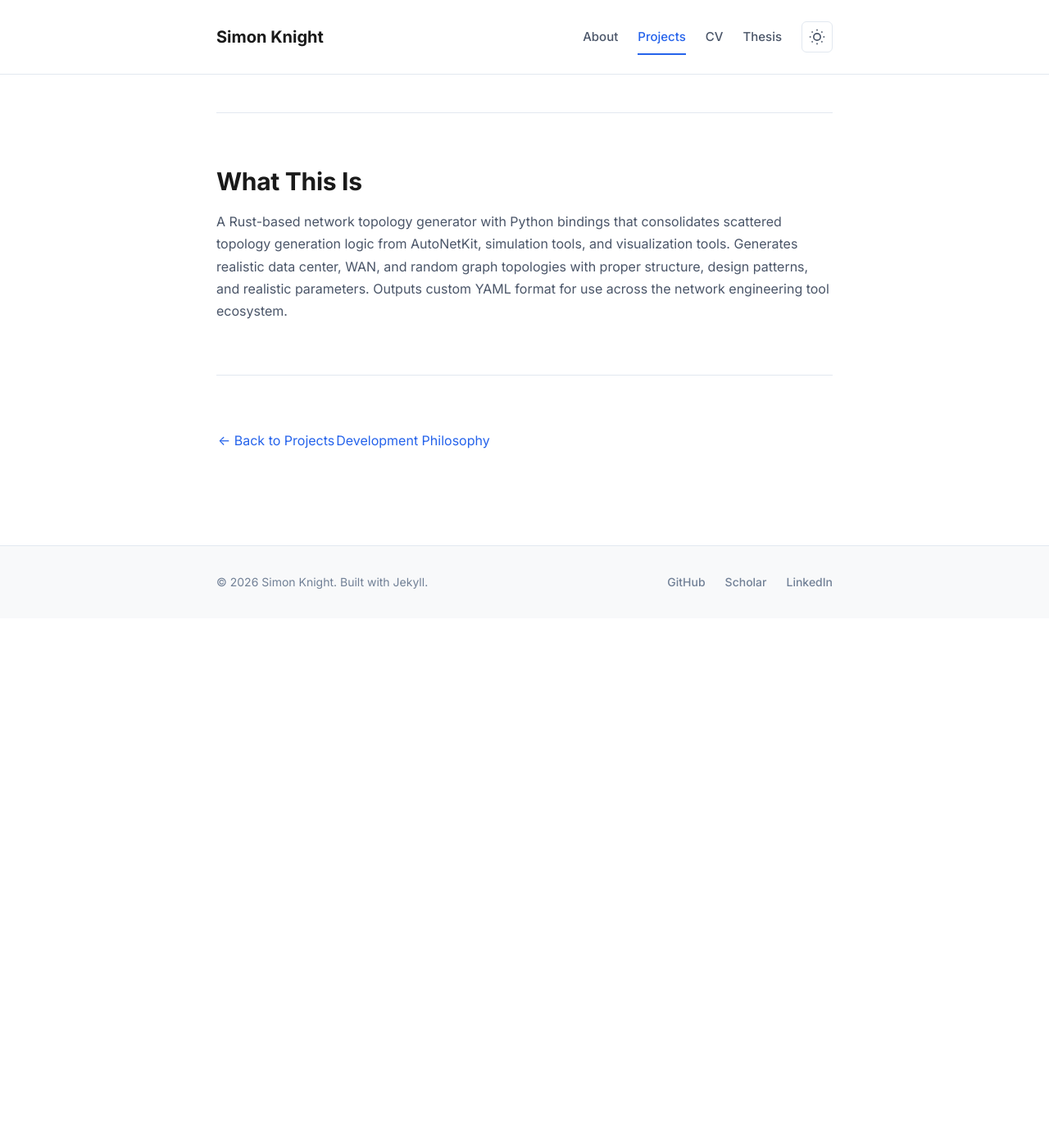
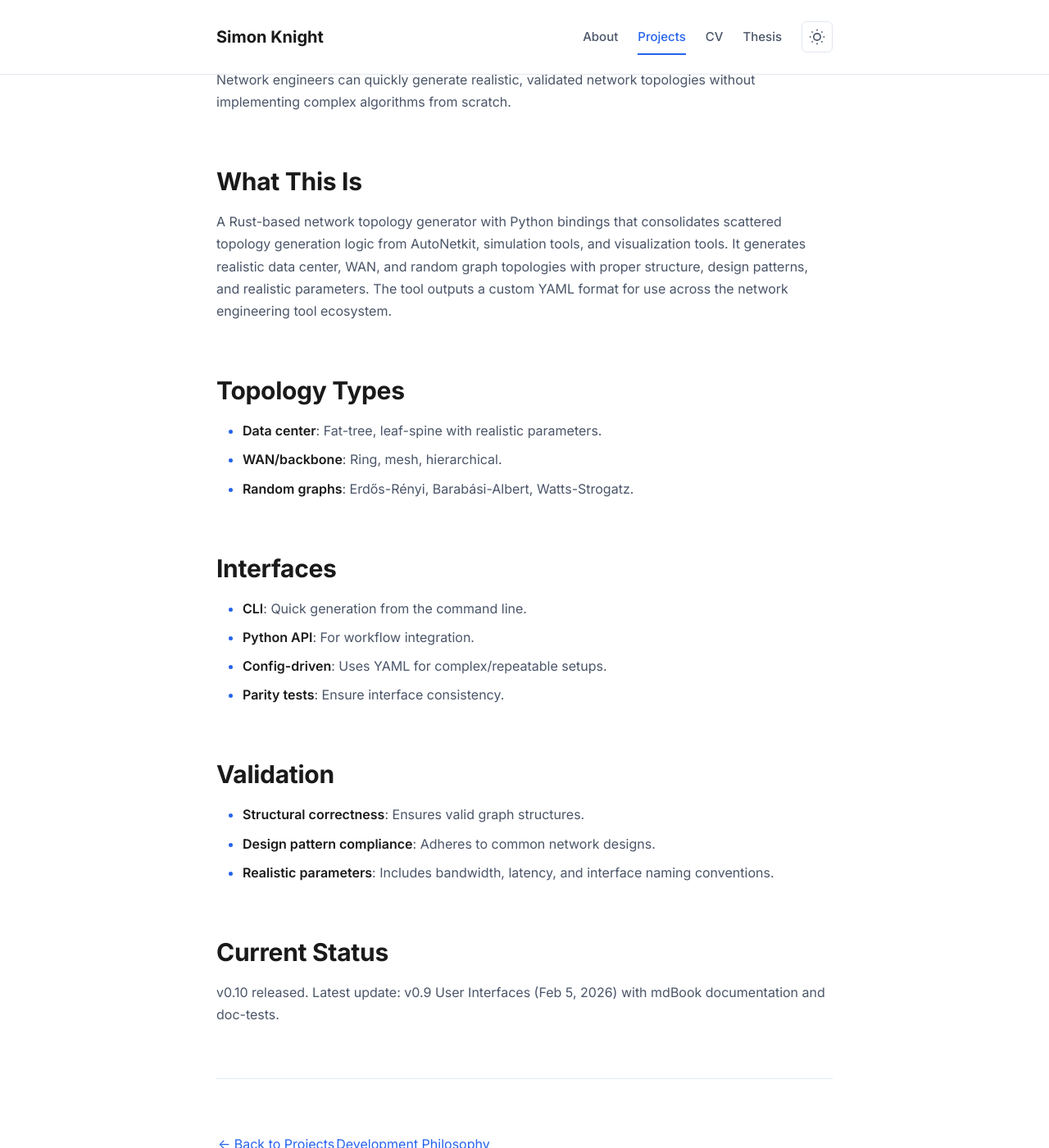
Before and after one commit to sk2/sk2.github.com, a Jekyll site: the page built from projects/topogen.md, in a window 1280 px wide and 1400 px high, scrolled down 690 px. Shown: the whole window at 82% size. Built offline with Jekyll 4.4.1, drawn with Linux system fonts in a browser that asks for light colours; nearby versions of some CDN libraries; our own code applies the rules of GitHub Pages for plain Markdown files; before the commit the page ends 1444 px from its top, so only the background shows below that; some of the changed text lies outside the part shown.

Commit message:
feat: restore detailed topogen project description
- Restore comprehensive project details for topogen from backup.
- Refine content to adhere to Strunk & White principles: conciseness, active voice, clarity.
- Populate 'Quick Facts' and expand 'Topology Types', 'Interfaces', and 'Validation' sections.
- Ensure consistent formatting and depth in generated project pages.

```diff
--- a/projects/topogen.md
+++ b/projects/topogen.md
@@ -4,30 +4,52 @@ layout: default
 
 # topogen
 
-<span class="status-badge status-active">Phase 15/15 (100%)</span>
+<span class="status-badge status-active">v0.10</span>
 
 [← Back to Projects](../projects)
 
 ---
 
+## Quick Facts
+
+| | |
+|---|---|
+| **Status** | Active, v0.10 released |
+| **Language** | Rust, Python (PyO3) |
+| **Started** | 2025 |
+
+---
 
 ## The Insight
 
 Network engineers can quickly generate realistic, validated network topologies without implementing complex algorithms from scratch.
 
-## Quick Facts
-
-| | |
-|---|---|
-| **Status** | Phase 15/15 (100%) |
-| **Language** | N/A |
-| **Started** | 2025 |
-
----
-
 ## What This Is
 
-A Rust-based network topology generator with Python bindings that consolidates scattered topology generation logic from AutoNetKit, simulation tools, and visualization tools. Generates realistic data center, WAN, and random graph topologies with proper structure, design patterns, and realistic parameters. Outputs custom YAML format for use across the network engineering tool ecosystem.
+A Rust-based network topology generator with Python bindings that consolidates scattered topology generation logic from AutoNetkit, simulation tools, and visualization tools. It generates realistic data center, WAN, and random graph topologies with proper structure, design patterns, and realistic parameters. The tool outputs a custom YAML format for use across the network engineering tool ecosystem.
+
+## Topology Types
+
+- **Data center**: Fat-tree, leaf-spine with realistic parameters.
+- **WAN/backbone**: Ring, mesh, hierarchical.
+- **Random graphs**: Erdős-Rényi, Barabási-Albert, Watts-Strogatz.
+
+## Interfaces
+
+- **CLI**: Quick generation from the command line.
+- **Python API**: For workflow integration.
+- **Config-driven**: Uses YAML for complex/repeatable setups.
+- **Parity tests**: Ensure interface consistency.
+
+## Validation
+
+- **Structural correctness**: Ensures valid graph structures.
+- **Design pattern compliance**: Adheres to common network designs.
+- **Realistic parameters**: Includes bandwidth, latency, and interface naming conventions.
+
+## Current Status
+
+v0.10 released. Latest update: v0.9 User Interfaces (Feb 5, 2026) with mdBook documentation and doc-tests.
 
 ---
 
```
